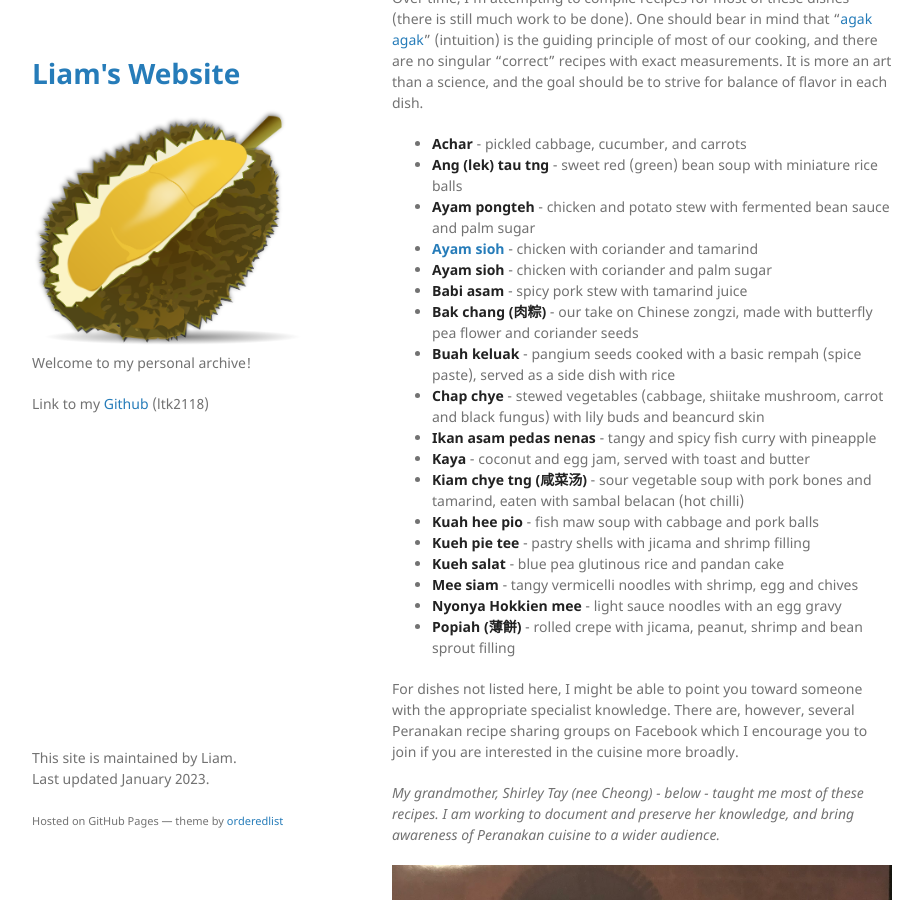
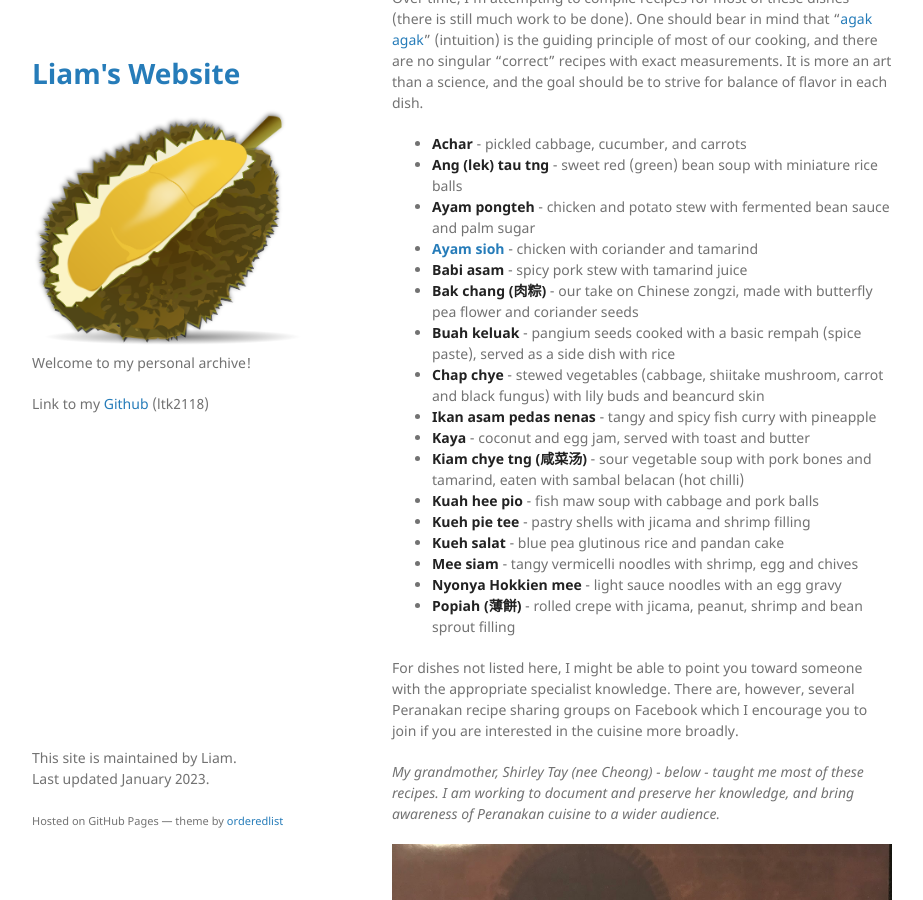
Before and after one commit to liamtk/liamtk.github.io, a Jekyll site: the page built from pages/peranakan.md, in a window 1280 px wide and 900 px high, scrolled down 1445 px. Shown: the whole window, without its empty margins (178-1101 px from the left). Built offline with Jekyll 4.4.1, drawn with Linux system fonts in a browser that asks for light colours; our own code applies the rules of GitHub Pages for plain Markdown files.

Commit message:
Update peranakan.md

```diff
--- a/pages/peranakan.md
+++ b/pages/peranakan.md
@@ -45,7 +45,6 @@ Over time, I'm attempting to compile recipes for most of these dishes (there is
 * **Ang (lek) tau tng** - sweet red (green) bean soup with miniature rice balls
 * **Ayam pongteh** - chicken and potato stew with fermented bean sauce and palm sugar
 * **[Ayam sioh](recipes/ayam-sioh.md)** - chicken with coriander and tamarind
-* **Ayam sioh** - chicken with coriander and palm sugar
 * **Babi asam** - spicy pork stew with tamarind juice
 * **Bak chang (肉粽)** - our take on Chinese zongzi, made with butterfly pea flower and coriander seeds
 * **Buah keluak** - pangium seeds cooked with a basic rempah (spice paste), served as a side dish with rice
```
